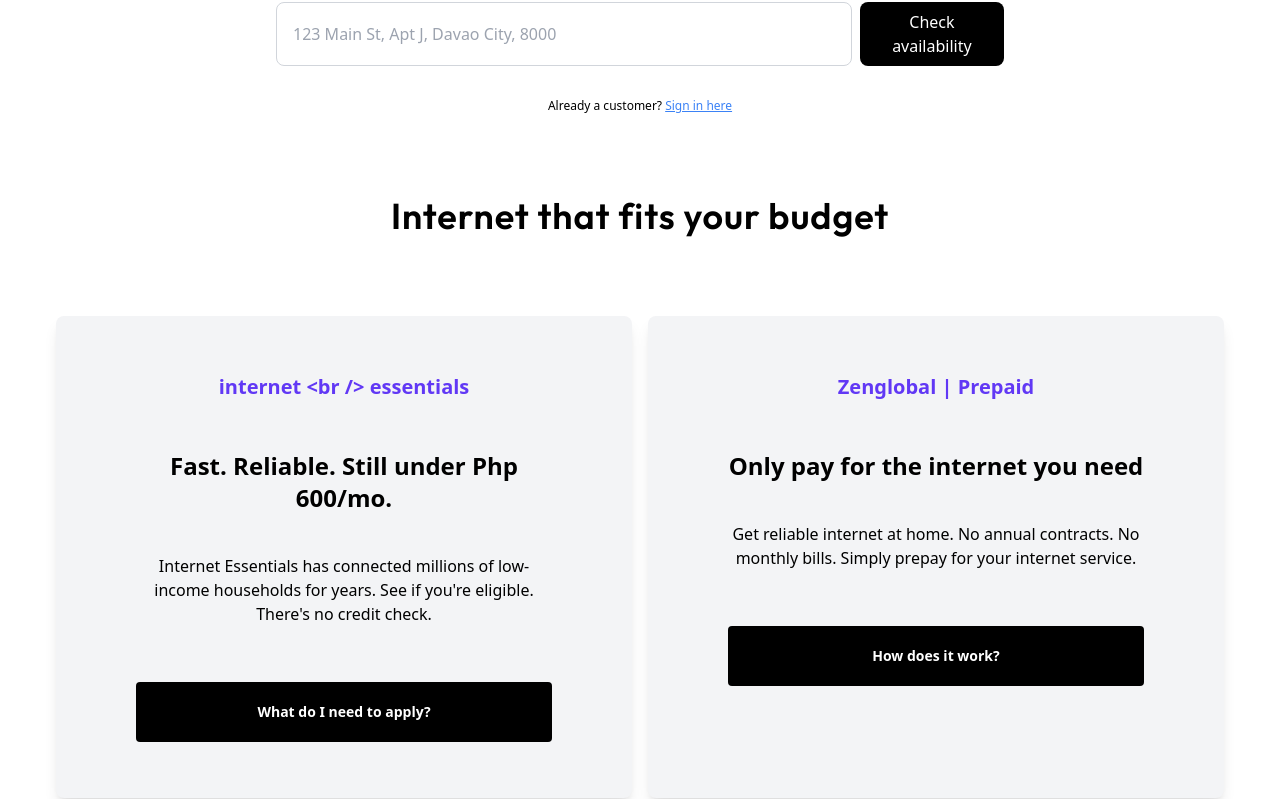
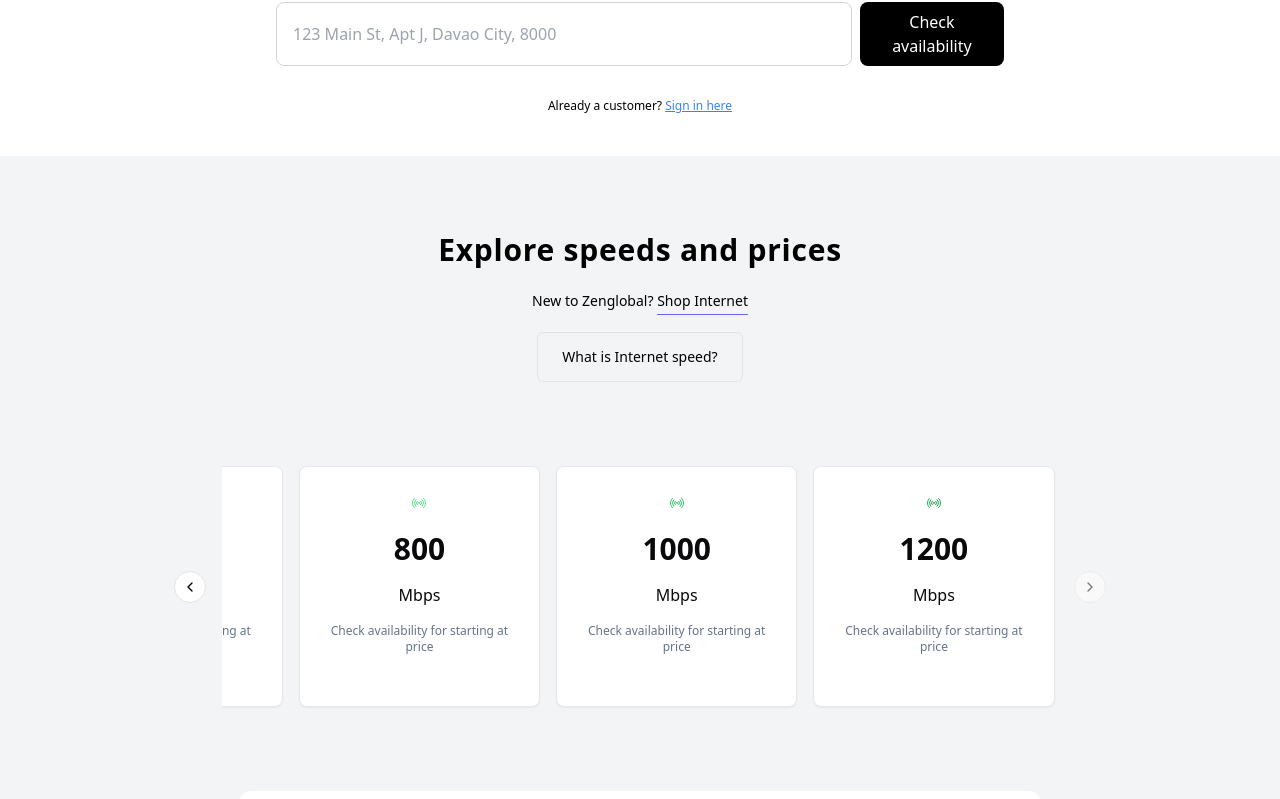
Before and after one commit to KleKlai/zenglobalofficialwebsite, a Next.js app: page / in a window 1280 px wide. Shown: the part 229-1028 px from the top of the page. Built offline with nearby package versions, Linux system fonts and the light colour scheme.

Commit message:
feat(internet-thats-fit-your-budjet): added responsive design

```diff
--- a/app/page.tsx
+++ b/app/page.tsx
@@ -8,9 +8,9 @@
 export default function Home() {
   return (
     <div>
-      {/* <ExploreSpeedsPrices /> */}
+      <ExploreSpeedsPrices />
       <InternetThatsFitYourBudget />
-      {/* <WhyZenglobal /> */}
+      <WhyZenglobal />
     </div>
   );
 }
--- a/app/ui/landing/internet-thats-fit-your-budget.tsx
+++ b/app/ui/landing/internet-thats-fit-your-budget.tsx
@@ -9,44 +9,10 @@
       </h1>
 
       <div className="flex flex-wrap lg:space-x-4 p-10 justify-center">
-        {/* <div className="md:w-1/2 p-4 bg-gray-100 flex flex-col justify-center items-center rounded-lg">
-          <h2 className="text-xl text-center mb-2 font-natoSansRegular font-bold leading-normal text-tertiary mt-14">
-            internet
-            <br />
-            essentials
-          </h2>
-          <p className="text-center text-2xl py-10 font-helvetica font-semibold">
-            Fast. Reliable. Still under Php 600/mo.
-          </p>
-          <p className="text-center">
-            Internet Essentials has connected millions of low-income households
-            for years. See if you're eligible. There's no credit check.
-          </p>
-          <button className="p-5 bg-black text-white rounded my-14 font-natoSansRegular font-semibold text-sm">
-            What do I need to apply?
-          </button>
-        </div>
-
-        <div className="md:w-1/2 p-4 bg-gray-100 flex flex-col justify-center items-center rounded-lg">
-          <h2 className="text-xl text-center mb-2 font-natoSansRegular font-bold leading-normal  text-tertiary mt-14">
-            Zenglobal | Prepaid
-          </h2>
-          <p className="text-center text-2xl py-10 font-helvetica font-semibold">
-            Only pay for the internet you need
-          </p>
-          <p className="text-center">
-            Get reliable internet at home. No annual contracts. No monthly
-            bills. Simply prepay for your internet service.
-          </p>
-          <button className="p-5 bg-black text-white rounded my-14 font-natoSansRegular font-semibold text-sm">
-            How does it work?
-          </button>
-        </div> */}
         <CustomCard
-        title={`internet <br /> essentials`}
+          title={["internet", <br key="internet-essentials"/>, "essentials"]}
           description="Fast. Reliable. Still under Php 600/mo."
-        subDescription="Internet Essentials has connected millions of low-income households
-        for years. See if you're eligible. There's no credit check."
+          subDescription="Internet Essentials has been providing fast and reliable internet to a large number of low-income households for an extended period of time."
           link="What do I need to apply?"
         />
         <CustomCard
@@ -62,24 +28,27 @@
 }
 
 type CustomCardProps = {
-  title: string;
+  title: string | (string | JSX.Element)[];
   description: string;
   subDescription: string;
   link: string;
 };
 
-const CustomCard = ({ title, description, subDescription, link }: CustomCardProps) => {
+const CustomCard = ({
+  title,
+  description,
+  subDescription,
+  link,
+}: CustomCardProps) => {
   return (
-    <div className="max-w-xl rounded-lg overflow-hidden shadow-lg flex flex-col justify-start px-20 bg-gray-100 text-center">
+    <div className="max-w-xl rounded-lg overflow-hidden shadow-lg flex flex-col justify-start px-20 bg-gray-100 text-center md:mt-20">
       <h2 className="text-xl text-center mb-2 font-natoSansRegular font-bold leading-normal text-tertiary mt-14">
         {title}
       </h2>
       <p className="text-center text-2xl py-10 font-roboto font-semibold">
         {description}
       </p>
-      <p className="text-center">
-        {subDescription}
-      </p>
+      <p className="text-center">{subDescription}</p>
       <Link
         href={""}
         className="p-5 bg-black text-white rounded my-14 font-natoSansRegular font-semibold text-sm"
```
Lines whose indentation alone changed are shown as unchanged.
